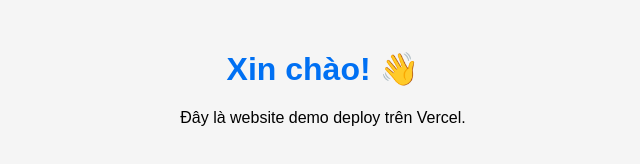
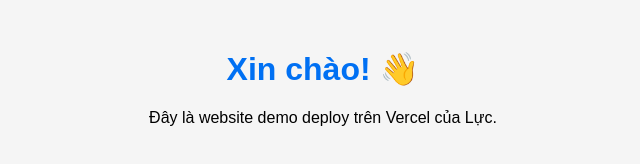
Before and after one commit to vuluc93/test-vercel, a plain HTML site: page index.html in a window 1280 px wide. Shown: the whole page, without its empty margins (317-957 px from the left). Drawn offline with Linux system fonts and the light colour scheme.

Commit message:
update homepage

```diff
--- a/index.html
+++ b/index.html
@@ -7,6 +7,6 @@
 </head>
 <body>
   <h1>Xin chào! 👋</h1>
-  <p>Đây là website demo deploy trên Vercel.</p>
+  <p>Đây là website demo deploy trên Vercel của Lực.</p>
 </body>
 </html>
```
